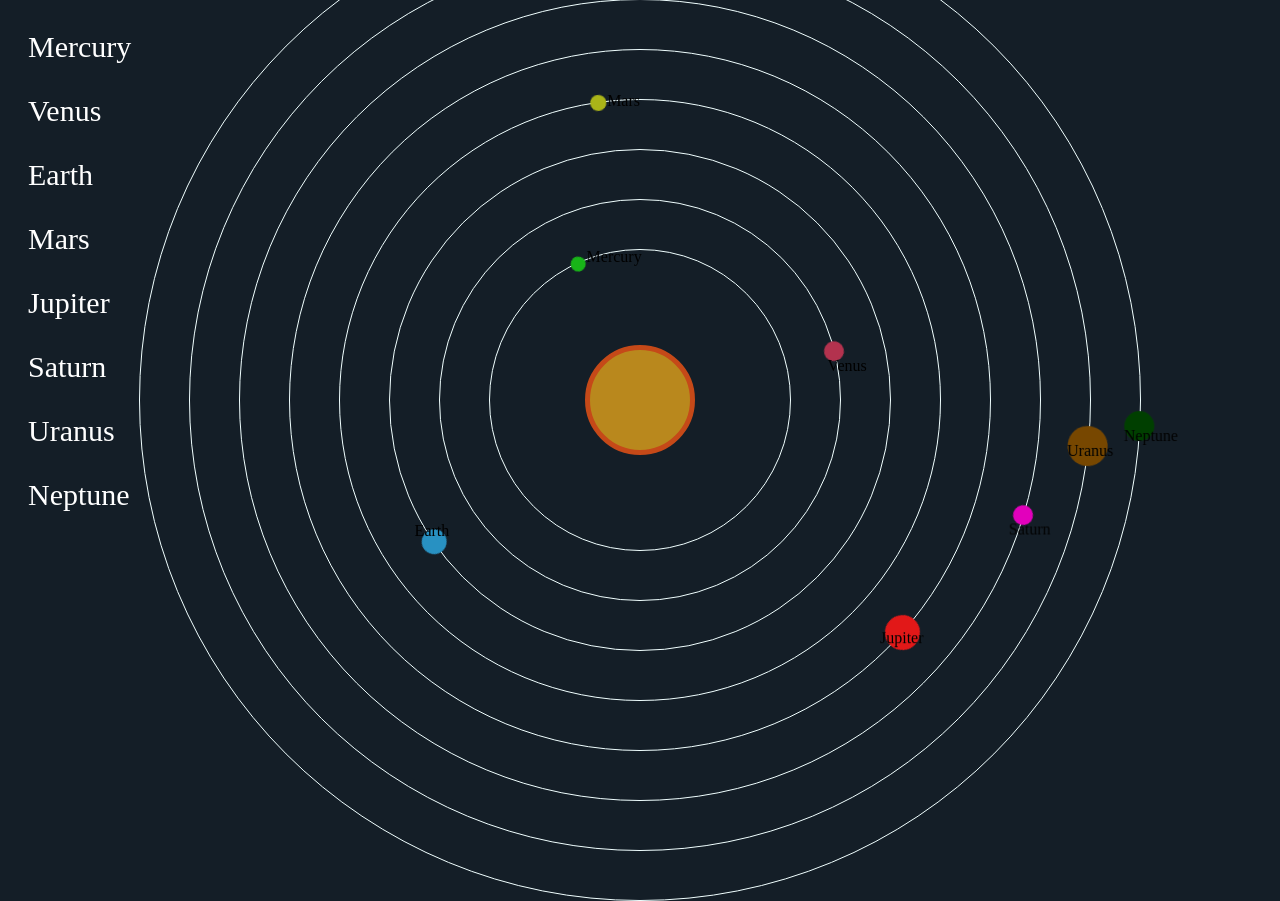
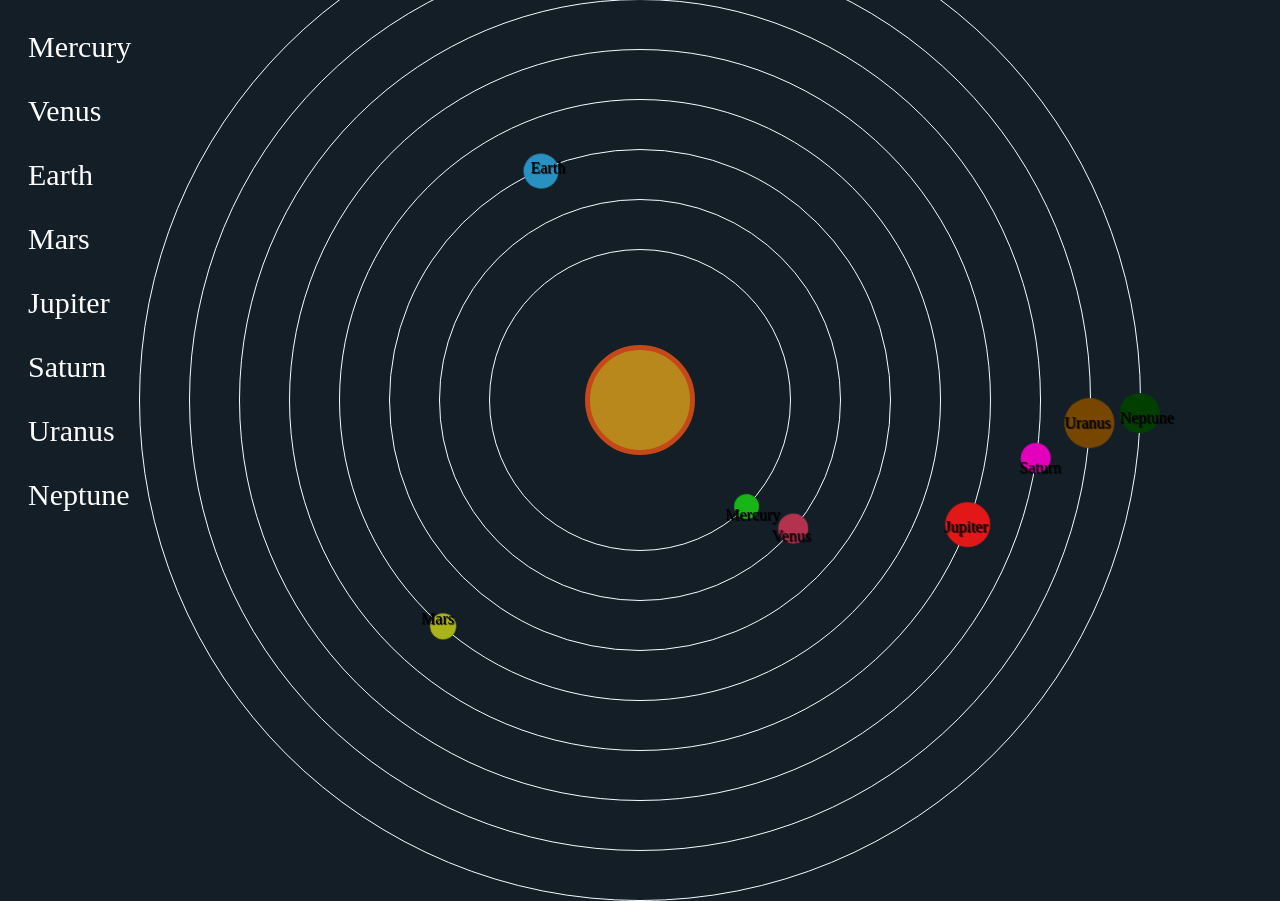
Before and after one commit to VaclavMatula/site, a plain HTML site: page ze mě kolem slunce/index.html in a window 1280 px wide. Drawn offline with Linux system fonts and the light colour scheme.

Commit message:
Add files via upload

```diff
--- a/ze mě kolem slunce/index.css
+++ b/ze mě kolem slunce/index.css
@@ -181,62 +181,32 @@ body {
 
 
 .Pl1{
-    animation: rotate9 0.88s infinite linear;
+    animation: rotate9 1.6s infinite linear;
 }
 .Pl2{
-    animation: rotate9 2.55s infinite linear;
+    animation: rotate9 4.5s infinite linear;
 }
 .Pl3{
-    animation: rotate9 3.56s infinite linear;
+    animation: rotate9 7.3s infinite linear;
 }
 .Pl4{
-    animation: rotate9 6.87s infinite linear;
+    animation: rotate9 13.74s infinite linear;
 }
 .Pl5{
-    animation: rotate9 43.33s infinite linear;
+    animation: rotate9 86.66s infinite linear;
 }
 .Pl6{
-    animation: rotate9 107.59s infinite linear;
+    animation: rotate9 215.8s infinite linear;
 }
 .Pl7{
-    animation: rotate9 306.87s infinite linear;
+    animation: rotate9 613s infinite linear;
 }
 .Pl8{
-    animation: rotate9 601.90s infinite linear;
+    animation: rotate9 1200s infinite linear;
 }
 
 .Planeta1{
     background-color: rgb(24, 180, 24);
-    width: 15px;
-    height: 15px;
-    border-radius: 50%;
-    margin: auto;
-    padding: 0;
-    position: absolute;
-    left: 0px;
-    top: 0px;
-    right: 0;
-    bottom:0;
-    animation: rotate1 0.88s infinite linear;
-}
-
-.Planeta2{
-    background-color: rgb(179, 50, 78);
-    width: 20px;
-    height: 20px;
-    border-radius: 50%;
-    margin: auto;
-    padding: 0;
-    position: absolute;
-    left: 0px;
-    top: 0px;
-    right: 0;
-    bottom:0;
-    animation: rotate2 2.55s infinite linear;
-}
-
-.Planeta3{
-    background-color: rgb(40, 145, 194);
     width: 25px;
     height: 25px;
     border-radius: 50%;
@@ -247,13 +217,13 @@ body {
     top: 0px;
     right: 0;
     bottom:0;
-    animation: rotate3 3.56s infinite linear;
+    animation: rotate1 1.6s infinite linear;
 }
 
-.Planeta4{
-    background-color: rgb(170, 180, 24);
-    width: 16px;
-    height: 16px;
+.Planeta2{
+    background-color: rgb(179, 50, 78);
+    width: 30px;
+    height: 30px;
     border-radius: 50%;
     margin: auto;
     padding: 0;
@@ -262,10 +232,11 @@ body {
     top: 0px;
     right: 0;
     bottom:0;
-    animation: rotate4 6.87s infinite linear;
+    animation: rotate2 4.5s infinite linear;
 }
-.Planeta5{
-    background-color: rgb(226, 24, 24);
+
+.Planeta3{
+    background-color: rgb(40, 145, 194);
     width: 35px;
     height: 35px;
     border-radius: 50%;
@@ -276,12 +247,13 @@ body {
     top: 0px;
     right: 0;
     bottom:0;
-    animation: rotate5 43.33s infinite linear;
+    animation: rotate3 7.3s infinite linear;
 }
-.Planeta6{
-    background-color: rgb(226, 0, 188);
-    width: 20px;
-    height: 20px;
+
+.Planeta4{
+    background-color: rgb(170, 180, 24);
+    width: 26px;
+    height: 26px;
     border-radius: 50%;
     margin: auto;
     padding: 0;
@@ -290,10 +262,52 @@ body {
     top: 0px;
     right: 0;
     bottom:0;
-    animation: rotate6 107.59s infinite linear;
+    animation: rotate4 13.74s infinite linear;
+}
+.Planeta5{
+    background-color: rgb(226, 24, 24);
+    width: 45px;
+    height: 45px;
+    border-radius: 50%;
+    margin: auto;
+    padding: 0;
+    position: absolute;
+    left: 0px;
+    top: 0px;
+    right: 0;
+    bottom:0;
+    animation: rotate5 86.66s infinite linear;
+}
+.Planeta6{
+    background-color: rgb(226, 0, 188);
+    width: 30px;
+    height: 30px;
+    border-radius: 50%;
+    margin: auto;
+    padding: 0;
+    position: absolute;
+    left: 0px;
+    top: 0px;
+    right: 0;
+    bottom:0;
+    animation: rotate6 215.8s infinite linear;
 }
 .Planeta7{
     background-color: rgb(119, 71, 0);
+    width: 50px;
+    height: 50px;
+    border-radius: 50%;
+    margin: auto;
+    padding: 0;
+    position: absolute;
+    left: 0px;
+    top: 0px;
+    right: 0;
+    bottom:0;
+    animation: rotate7 613s infinite linear;
+}
+.Planeta8{
+    background-color: rgb(0, 63, 0);
     width: 40px;
     height: 40px;
     border-radius: 50%;
@@ -304,21 +318,11 @@ body {
     top: 0px;
     right: 0;
     bottom:0;
-    animation: rotate7 306.87s infinite linear;
+    animation: rotate8 1200s infinite linear;
 }
-.Planeta8{
-    background-color: rgb(0, 63, 0);
-    width: 30px;
-    height: 30px;
-    border-radius: 50%;
-    margin: auto;
-    padding: 0;
-    position: absolute;
-    left: 0px;
-    top: 0px;
-    right: 0;
-    bottom:0;
-    animation: rotate8 601.90s infinite linear;
+
+.attention{
+    text-shadow: 1px 1px 1px rgb(0, 0, 0);
 }
 
 .name{
@@ -334,67 +338,86 @@ body {
 }
 
 .Mercury:hover ~ .Orbita1{
-    border-width: 2px;
+    border-width: 5px;
 }
 .Venus:hover ~ .Orbita2{
-    border-width: 2px;
+    border-width: 5px;
 }
 .Earth:hover ~ .Orbita3{
-    border-width: 2px;
+    border-width: 5px;
 }
 .Mars:hover ~ .Orbita4{
-    border-width: 2px;
+    border-width: 5px;
 }
 .Jupiter:hover ~ .Orbita5{
-    border-width: 2px;
+    border-width: 5px;
 }
 .Saturn:hover ~ .Orbita6{
-    border-width: 2px;
+    border-width: 5px;
 }
 .Uranus:hover ~ .Orbita7{
-    border-width: 2px;
+    border-width: 5px;
 }
 .Neptune:hover ~ .Orbita8{
-    border-width: 2px;
+    border-width: 5px;
 }
 
-.Mercury:hover ~ .Pl1{
+.Mercury:hover ~ .Planeta1 .Pl1{
     font-size: 30px;
-    color: white;
+    color: rgb(255, 255, 255);
     font-weight: normal;
 }
-.Venus:hover ~ .Pl2{
+.Venus:hover ~ .Planeta2 .Pl2{
     font-size: 30px;
-    color: white;
+    color: rgb(255, 255, 255);
+}
+.Earth:hover ~ .Planeta3 .Pl3{
+    font-size: 30px;
+    color: rgb(255, 255, 255);
     font-weight: normal;
 }
-.Earth:hover ~ .Pl3{
+.Mars:hover ~ .Planeta4 .Pl4{
     font-size: 30px;
-    color: white;
+    color: rgb(255, 255, 255);
     font-weight: normal;
 }
-.Mars:hover ~ .Pl4{
+.Jupiter:hover ~ .Planeta5 .Pl5{
     font-size: 30px;
-    color: white;
+    color: rgb(255, 255, 255);
     font-weight: normal;
 }
-.Jupiter:hover ~ .Pl5{
+.Saturn:hover ~ .Planeta6 .Pl6{
     font-size: 30px;
-    color: white;
+    color: rgb(255, 255, 255);
     font-weight: normal;
 }
-.Saturn:hover ~ .Pl6{
+.Uranus:hover ~ .Planeta7 .Pl7{
     font-size: 30px;
-    color: white;
+    color: rgb(255, 255, 255);
     font-weight: normal;
 }
-.Uranus:hover ~ .Pl7{
+.Neptune:hover ~ .Planeta8 .Pl8{
     font-size: 30px;
-    color: white;
+    color: rgb(255, 255, 255);
     font-weight: normal;
 }
-.Neptune:hover ~ .Pl8{
-    font-size: 30px;
-    color: white;
-    font-weight: normal;
-}
+
+/*
+
+Mercury: 88 days
+
+Venus: 225 days
+
+Earth: 365 days
+
+Mars: 687 days
+
+Jupiter: 4,333 days
+
+Saturn: 10,759 days
+
+Uranus: 30,687 days
+
+Neptune: 60,190 days
+
+*/
```
